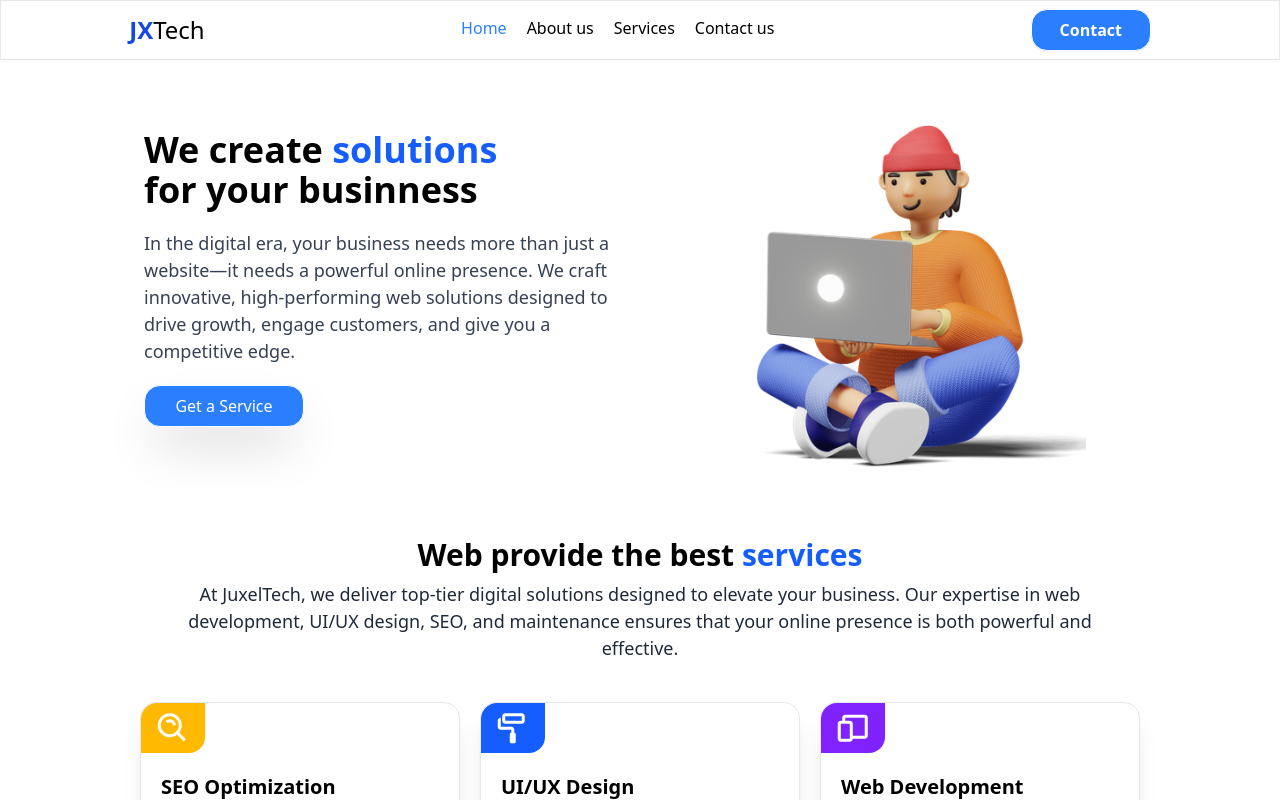
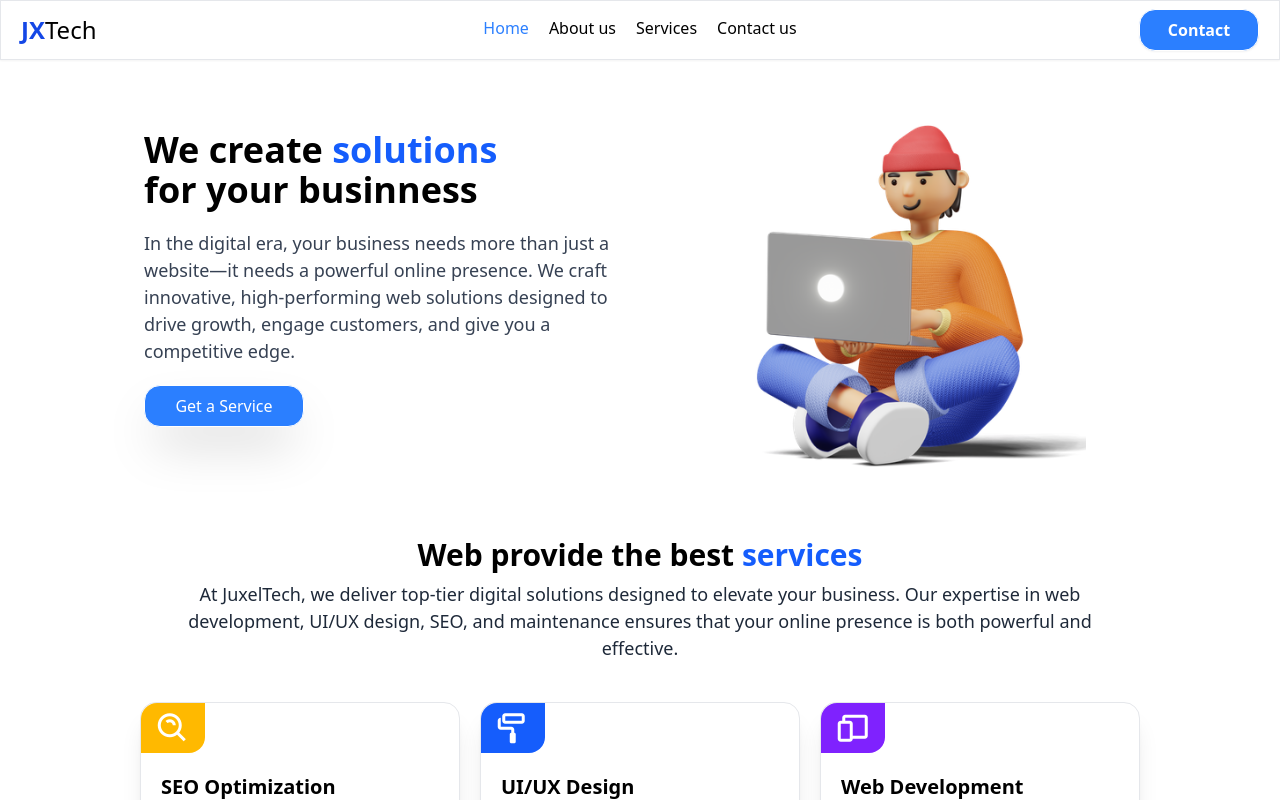
Before and after one commit to Urpirio/juxeltech, a Next.js app: page / in a window 1280 px wide. Shown: the top 800 px of the page. Built offline with nearby package versions, Linux system fonts and the light colour scheme.

Commit message:
Se hicieron mejoras en las estructura html

```diff
--- a/src/components/Header.jsx
+++ b/src/components/Header.jsx
@@ -14,8 +14,8 @@ export default function Header() {
 
 
   return (
-    <header className='flex items-center justify-around h-15 border-1 sticky top-[0%] bg-white border-gray-200 shadow-xs z-50'>
-        <div className='text-2xl'>
+    <header className='flex items-center justify-around h-15 border-1 sticky top-[0%] bg-white border-gray-200 shadow-xs z-50 p-5'>
+        <div className='text-2xl flex flex-grow basis-0'>
             <h1>
                 <span className='font-bold text-blue-700'>JX</span>
                 <span className='font-light'>Tech</span>
@@ -56,7 +56,7 @@ export default function Header() {
             </div>
 
         </nav>
-        <div>
+        <div className='flex justify-end flex-grow basis-0'>
             <button className='border-1 rounded-2xl bg-blue-500 shadow-xs p-2 w-30 text-white font-semibold transition-all duration-200 cursor-pointer hover:opacity-75'>Contact</button>
         </div>
     </header>
```
